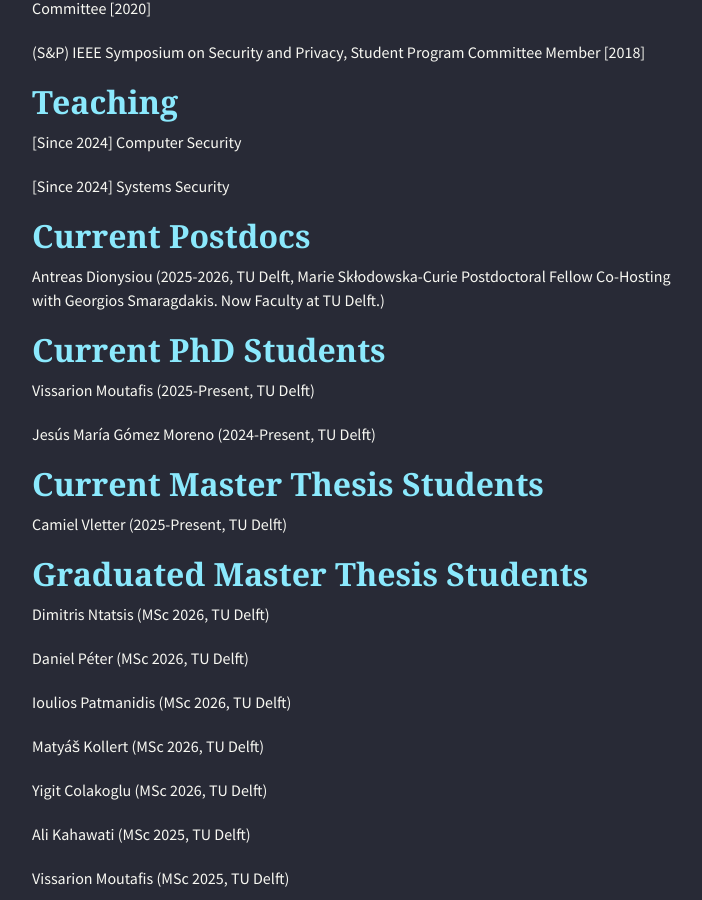
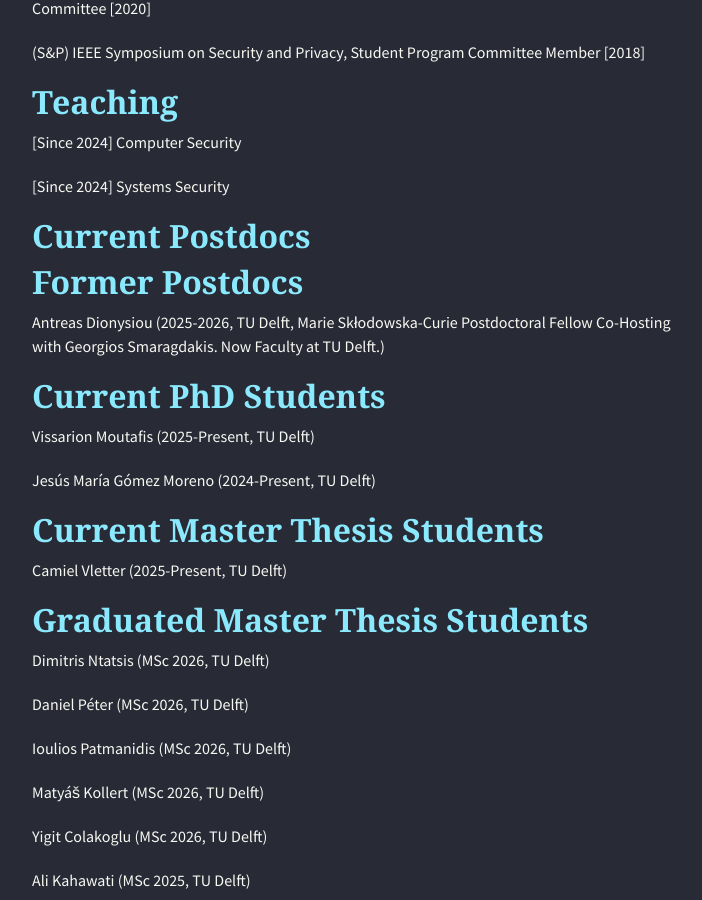
Before and after one commit to alexios-voulimeneas/alexios-voulimeneas.github.io, a Jekyll site: the page built from index.md, in a window 1280 px wide and 900 px high, scrolled down 6762 px. Shown: the whole window, without its empty margins (283-985 px from the left). Built offline with Jekyll 4.4.1, drawn with Linux system fonts in a browser that asks for light colours; nearby versions of some CDN libraries; the repository's description, which GitHub fills in, is left out.

Commit message:
Update index.md

```diff
--- a/index.md
+++ b/index.md
@@ -227,6 +227,8 @@ B.Sc. Thesis Project report, Athens University of Economics and Business/Departm
 
 ## [](#header-2) Current Postdocs
 
+## [](#header-2) Former Postdocs
+
 Antreas Dionysiou (2025-2026, TU Delft, Marie Skłodowska-Curie Postdoctoral Fellow Co-Hosting with Georgios Smaragdakis. Now Faculty at TU Delft.)
 
 ## [](#header-2) Current PhD Students
```
